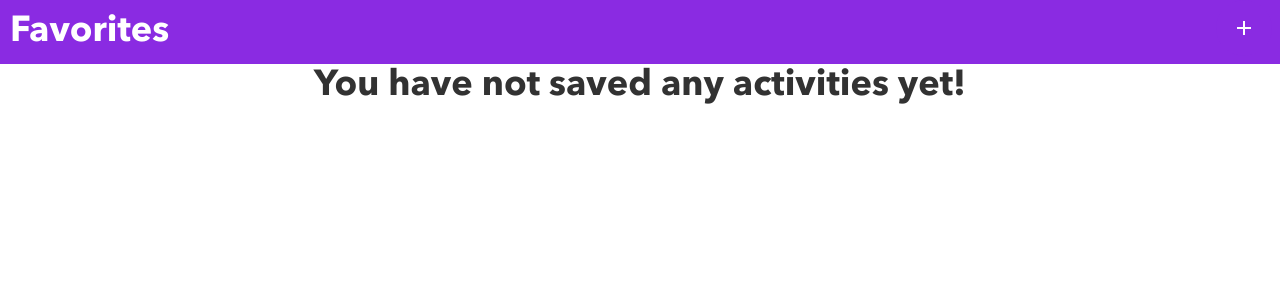
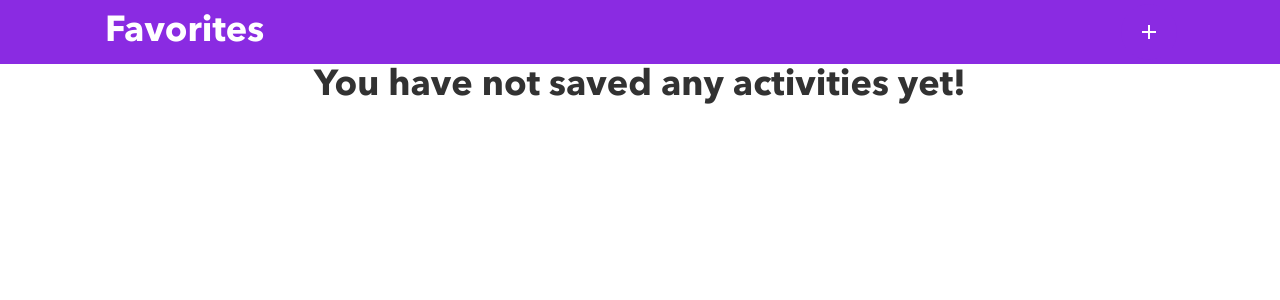
Before and after one commit to dylanmasschelein/Bored, a Next.js app: page /favorites in a window 1280 px wide. Shown: the top 300 px of the page. Built offline with nearby package versions, Linux system fonts and the light colour scheme.

Commit message:
apply a max-width

```diff
--- a/src/components/customLibrary/CustomSpeedDial/index.tsx
+++ b/src/components/customLibrary/CustomSpeedDial/index.tsx
@@ -45,7 +45,7 @@ const CustomSpeedDial: FC<IProps> = ({ toggleDrawer, handleFilter, favoritesPage
 		<SpeedDial
 			direction="down"
 			ariaLabel="SpeedDial"
-			sx={{ position: 'absolute', top: 0, right: 0 }}
+			sx={{ position: 'absolute', top: -6, right: 0 }}
 			className={styles.speed_dial_btn}
 			icon={<SpeedDialIcon />}
 		>
--- a/src/components/home/landingPage/Header.tsx
+++ b/src/components/home/landingPage/Header.tsx
@@ -12,7 +12,7 @@ interface IProps {
 
 const Header: FC<IProps> = ({ toggleDrawer, handleFilter, favoritesPage, title }) => (
 	<div className={styles.home__header}>
-		<div className={styles.home__header_container}>
+		<div className={styles.home__header__container}>
 			<h1>{title}</h1>
 			<CustomSpeedDial toggleDrawer={toggleDrawer} handleFilter={handleFilter} favoritesPage={favoritesPage} />
 		</div>
--- a/src/components/home/landingPage/landing.module.scss
+++ b/src/components/home/landingPage/landing.module.scss
@@ -10,7 +10,7 @@
 		&__container {
 			position: relative;
 			margin: 0 auto;
-			max-width: 550px;
+			max-width: 1080px;
 		}
 
 		& h1 {
@@ -25,6 +25,7 @@
 		flex-wrap: wrap;
 		width: 100%;
 		margin: 0 auto;
+		max-width: 1280px;
 	}
 
 	&__card {
```
